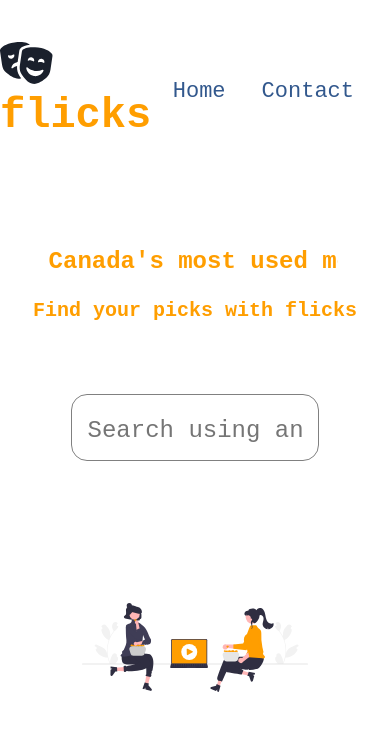
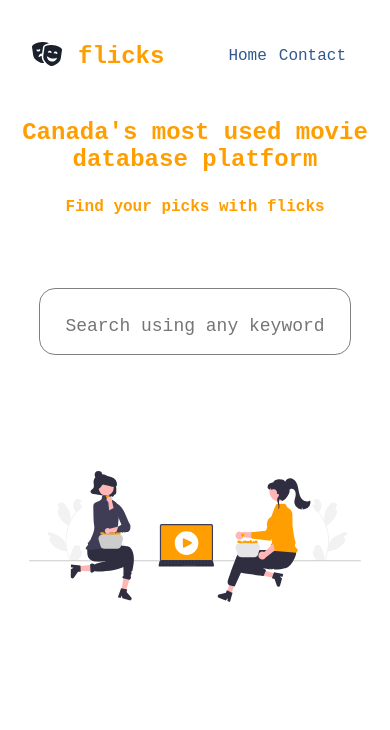
Before and after one commit to kavindaweerakoon/flicks-react-project, a React (Create React App) app: page / in a window 390 px wide. Shown: the top 730 px of the page. Built offline with nearby package versions, Linux system fonts and the light colour scheme.

Commit message:
added: responsiveness

```diff
--- a/src/index.css
+++ b/src/index.css
@@ -81,7 +81,7 @@ button {
 
 .row {
   width: 100%;
-  max-width: 1000px;
+  max-width: 1200px;
   margin: 0 auto;
   padding: 0 12px;
 }
@@ -134,7 +134,7 @@ button {
 .nav__link {
   margin-right: 36px;
   transition: color 300ms ease;
-  font-size: 16px;
+  font-size: 24px;
 }
 
 .nav__link:hover,
@@ -149,10 +149,6 @@ button {
 
 /* LANDING  */
 
-#landing {
-  min-height: 100vh;
-}
-
 #display {
   display: flex;
   flex-direction: column;
@@ -163,16 +159,16 @@ button {
   display: flex;
   justify-content: center;
   flex-direction: column;
+  align-items: center;
 }
 .about__title {
   font-weight: 700;
-  font-size: 48px;
+  font-size: 42px;
   text-align: center;
-  border-right: 3px solid #1a202c;
   overflow: hidden;
-  white-space: nowrap;
   margin: 0 auto;
-  animation: typing 1.5s forwards steps(33, end), blinker 0.5s step-end infinite;
+  opacity: 0;
+  animation: fadeIn 1s 0s forwards;
 }
 
 .about__subtitle {
@@ -182,26 +178,7 @@ button {
   text-align: center;
   font-size: 30px;
   opacity: 0;
-  animation: fadeIn 2s 1.5s forwards;
-}
-
-@keyframes typing {
-  from {
-    width: 0;
-  }
-  to {
-    width: 100%;
-  }
-}
-
-@keyframes blinker {
-  from,
-  to {
-    border-color: transparent;
-  }
-  50% {
-    border-color: #1a202c;
-  }
+  animation: fadeIn 1s 1s forwards;
 }
 
 .search {
@@ -212,7 +189,7 @@ button {
   padding: 48px 0;
   margin-left: 64px;
   width: 800px;
-  animation: fadeIn 2s 2s forwards;
+  animation: fadeIn 1.5s 1.5s forwards;
   opacity: 0;
 }
 
@@ -240,7 +217,7 @@ button {
 }
 
 .search input::placeholder {
-  font-size: 24px;
+  font-size: 18px;
 }
 
 .search__button:hover,
@@ -270,7 +247,7 @@ button {
   padding: 64px;
   margin: 0 auto;
   opacity: 0;
-  animation: fadeIn 2s 2s forwards;
+  animation: fadeIn 1.5s 1.5s forwards;
 }
 
 .search--movies {
@@ -337,6 +314,7 @@ button {
 
 .sort #movies select {
   display: flex;
+
 }
 
 .movie__info {
@@ -587,19 +565,31 @@ button {
 
 /* TABLETS */
 
-@media (max-width: 984px) {
-  .about {
-    margin-top: 7.5%;
+@media only screen and (max-width: 1024px) {
+  #movies {
+    margin-top: 3rem;
   }
 
+  #movies select {
+    margin: 16px 75%;
+  }
+
+  .image {
+    width: 70%;
+    padding: 10px;
+  }
 
   .nav__container {
-    padding: 42px 0;
+    padding-top: 42px;
+    padding-bottom: 12px;
+  }
+
+  .nav__background {
+    height: 200px;
   }
 
   .nav__logo {
     font-size: 42px;
-
   }
 
   .nav__link {
@@ -607,22 +597,23 @@ button {
   }
 
   .about__title {
-    font-size: 24px;
-    max-width: 80%;
+    font-size: 36px;
     margin: 0 auto;
     text-align: center;
   }
 
   .about__subtitle {
     margin: 24px auto;
-    font-size: 20px;
+    font-size: 24px;
   }
 
   .search {
     max-width: 85%;
     margin: 0 auto;
     flex-direction: column;
+    padding-bottom: 0;
   }
+
 
   .search__button {
     display: none;
@@ -638,23 +629,80 @@ button {
   }
 
   .image--wrapper {
-    max-width: 95%;
+    max-width: 85vw;
     margin-top: 12.5%;
   }
 
-  .search--movies  {
+  .search--movies {
     padding: 0;
     margin: 0 auto;
+    width: 95%;
   }
 
   .movie {
     width: 50%;
   }
 
+  .sort #movies select {
+    width: 80%;
+    margin: 0 auto;
+  }
+
   .movie__info--right,
   .movie__info--left {
-   margin: 0 5%;
+    margin: 0 5%;
+  }
+
+  .movie__info--right {
+    margin: 0 auto;
+    min-width: 40%;
+  }
+
+  .movie__director--skeleton,
+  .movie__actors--skeleton,
+  .movie__genre--skeleton,
+  .movie__runtime--skeleton,
+  .movie__plot--skeleton,
+  .movie__rating--skeleton {
+    margin-left: 20%;
+
+  }
+}
+
+@media only screen and (max-width: 556px) {
+
+  .about__title {
+    font-size: 24px;
+  }
+  .about__subtitle {
+    font-size: 16px;
   }
 
 
+
+  .nav__logo {
+    font-size: 24px;
+
+  }
+
+  .image--wrapper {
+    margin-top: 45%;
+  }
+
+  .nav__link {
+    font-size: 16px;
+    margin-right: 12px;
+  }
+
+  .search__input {
+    width: 100%;
+  }
+
+
+  .movie {
+    width: 100%;
+  }
+
+
+
 }
```
